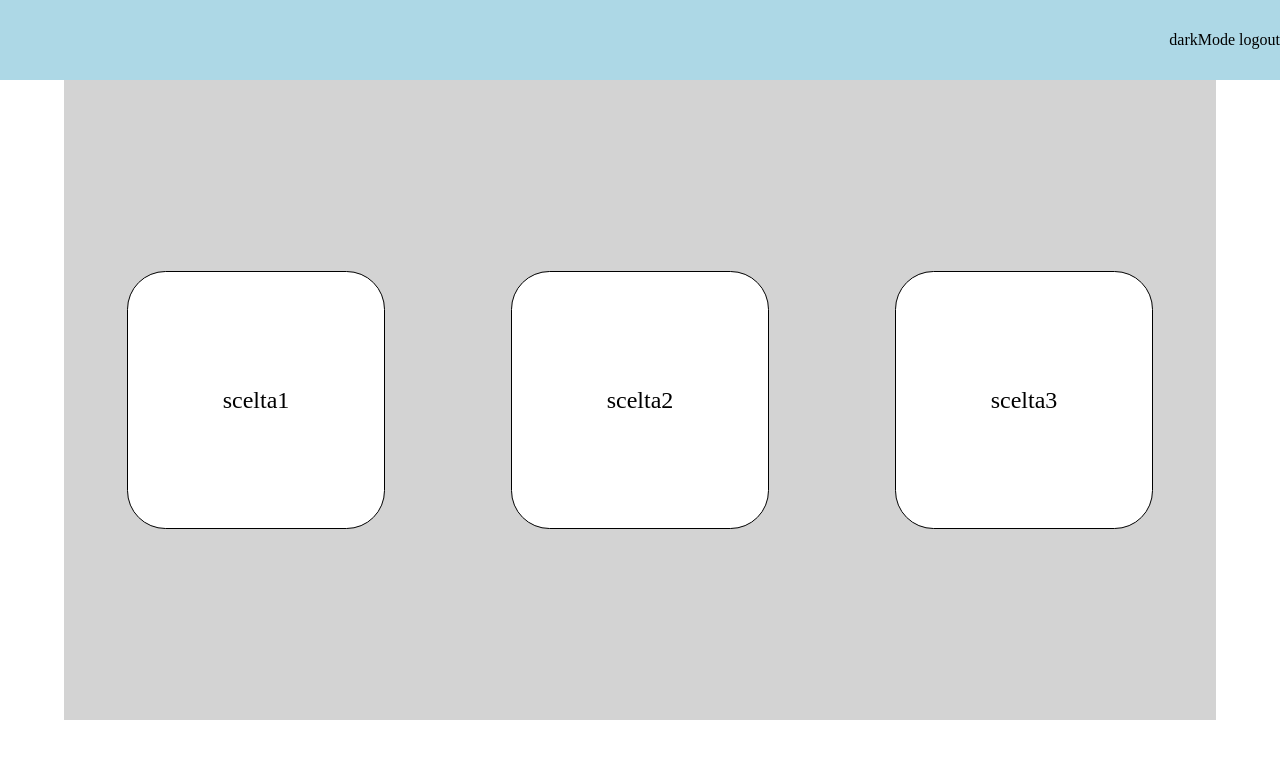
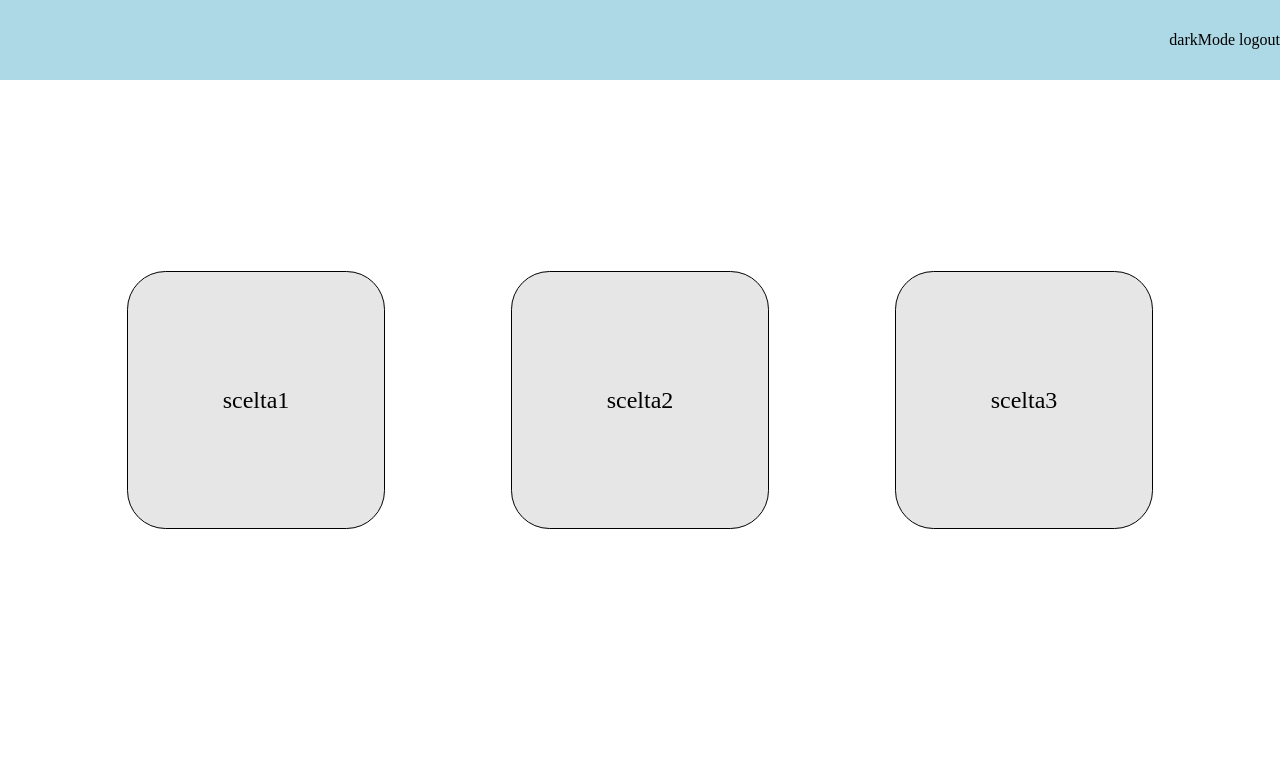
Before and after one commit to perni24/appFireBase, a React (Vite) app: page / in a window 1280 px wide. Shown: the top 758 px of the page. Built offline with nearby package versions, Linux system fonts and the light colour scheme.

Commit message:
modifica home

```diff
--- a/src/components/home/home.css
+++ b/src/components/home/home.css
@@ -1,7 +1,6 @@
 #containerHome{
     width: 90vw;
     height: 80vh;
-    background-color: lightgray;
     display: flex;
     flex-wrap: wrap;
     align-items: center;
@@ -13,7 +12,7 @@
     height: 20vw;
     border: 0.15vw solid black;
     border-radius: 3vw;
-    background-color: white;
+    background-color: rgb(230, 230, 230);
     display: flex;
     justify-content: center;
     align-items: center;
@@ -24,5 +23,5 @@
 }
 
 .sceltaMenu:hover{
-    background-color: lightgray;
+    background-color: rgb(178, 178, 178);
 }
--- a/src/components/home/home.jsx
+++ b/src/components/home/home.jsx
@@ -1,23 +1,50 @@
-import { useState } from 'react'
-import './home.css'
+import { useState } from "react";
+import "./home.css";
 
 function Home() {
-  const [scelta, setScelta] = useState(0)
-  return (
-    <>
-        <div id='containerHome'>
-            <div className='sceltaMenu'>
-                <span>scelta1</span>
+    // Array che contiene le voci del menu
+    const menu = ["scelta1", "scelta2", "scelta3"];
+
+    // Stato per tenere traccia della scelta corrente (0 indica che nessuna scelta è stata effettuata)
+    const [scelta, setScelta] = useState(0);
+
+    // Funzione per rendere il contenuto dinamico basato sulla scelta corrente
+    const renderContent = () => {
+        switch (scelta) {
+            case "scelta1":
+                return <div className="contenuto">Contenuto per Scelta 1</div>;
+            case "scelta2":
+                return <div className="contenuto">Contenuto per Scelta 2</div>;
+            case "scelta3":
+                return <div className="contenuto">Contenuto per Scelta 3</div>;
+            default:
+                return null; // Nessun contenuto se scelta non corrisponde a una voce valida
+        }
+    };
+
+    return (
+        <>
+            {/* Contenitore del menu: visibile solo se scelta è 0 */}
+            <div id="containerHome" style={{ display: scelta === 0 ? "" : "none" }}>
+                {menu.map((item, index) => (
+                    // Ogni voce del menu, con evento click per aggiornare lo stato "scelta"
+                    <div key={index} className="sceltaMenu" onClick={() => setScelta(item)}>
+                        <span>{item}</span>
+                    </div>
+                ))}
             </div>
-            <div className='sceltaMenu'>
-                <span>scelta2</span>
+
+            {/* Contenitore del contenuto: visibile solo se una scelta è stata effettuata (scelta != 0) */}
+            <div id="contenutoScelta" style={{ display: scelta === 0 ? "none" : "" }}>
+                <div>
+                    {/* Pulsante per tornare alla home (reset dello stato scelta a 0) */}
+                    <span onClick={() => setScelta(0)}>torna alla home</span>
+                </div>
+                {/* Chiamata alla funzione renderContent per mostrare il contenuto dinamico */}
+                {renderContent()}
             </div>
-            <div className='sceltaMenu'>
-                <span>scelta3</span>
-            </div>
-        </div>
-    </>
-  )
+        </>
+    );
 }
 
-export default Home
+export default Home;
--- a/src/components/login/login.css
+++ b/src/components/login/login.css
@@ -7,7 +7,7 @@
     border: 0.2vw solid rgb(190, 190, 190);
     box-shadow: 0 6px 10px rgba(0, 0, 0, 0.2);
     border-radius: 10%;
-    margin-top: 20vh;
+    margin-top: 10vh;
     background-color: rgb(240, 240, 240);
 }
 
```
